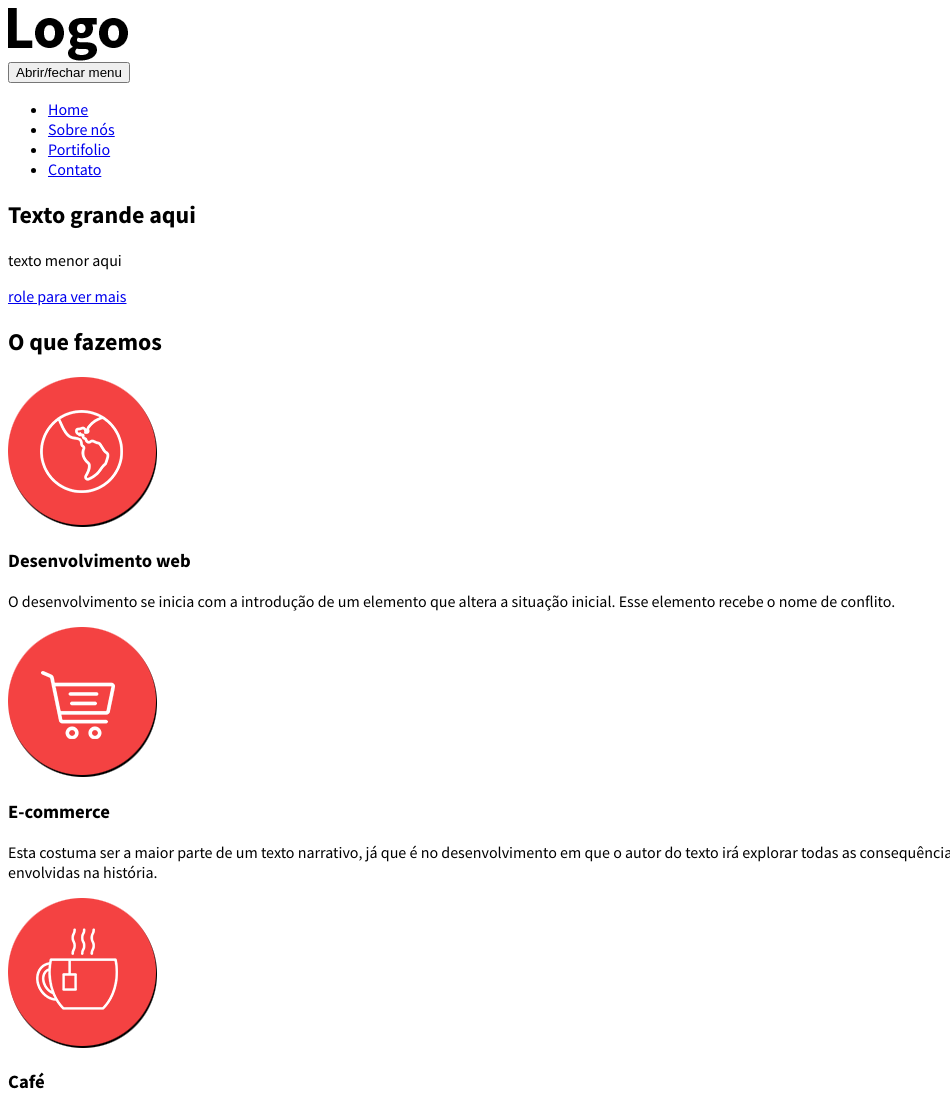
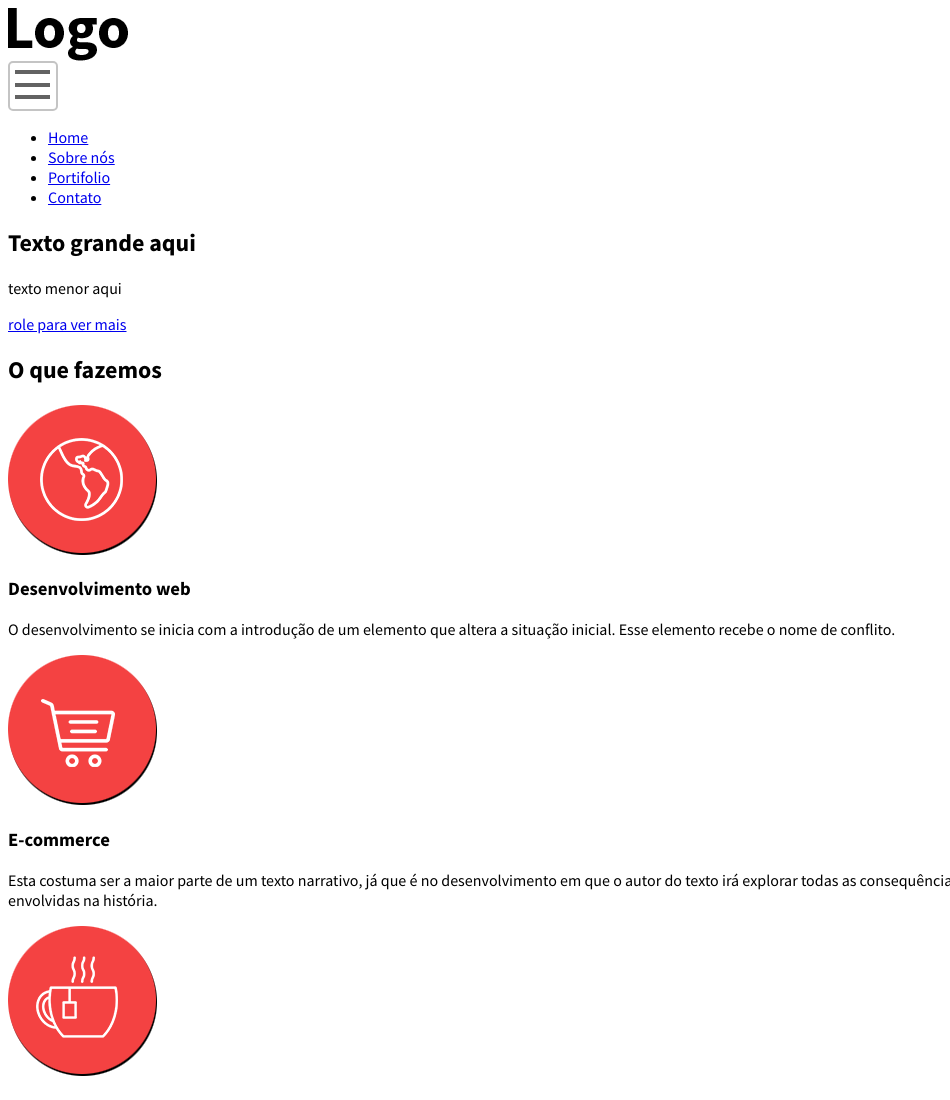
Before and after one commit to VetorMelo/Udemy, a plain HTML site: page index.html in a window 1280 px wide. Shown: the top 1100 px of the page, without its empty margins (0-950 px from the left). Drawn offline with Linux system fonts and the light colour scheme; files whose address does not match are found by name.

Commit message:
botao menu
atualização seçao menu

```diff
--- a/css/style.css
+++ b/css/style.css
@@ -29,3 +29,22 @@ body{
     text-indent: -9999px;
     margin: 0;
 }
+
+.menu-principal__btn{
+    display: block;
+    width: 50px;
+    height: 50px;
+    text-indent: -9999px;
+    background-color: #fff;
+    background-image: url('../img/menuprincipal-btn-bg.png');
+    background-repeat: no-repeat;
+    background-position: 5px 5px;
+    border-color: #c4c4c4;
+    border-style: solid;
+    border-radius: 5px;
+    cursor: pointer;
+}
+
+.menu-principal__btn--fechar{
+    background-position: -48px 7px;
+}
--- a/index.html
+++ b/index.html
@@ -11,8 +11,8 @@
 <body>
     <header class="cabecalho" >
         <h1 class="logo" >Design Responsivo</h1>
-        <nav>
-            <button>Abrir/fechar menu</button>
+        <nav class="menu-principal" >
+            <button class="menu-principal__btn">Abrir/fechar menu</button>
             <ul>
                 <li> <a href="index.html">Home</a></li>
                 <li><a href="sobre.html">Sobre nós</a></li>
```
